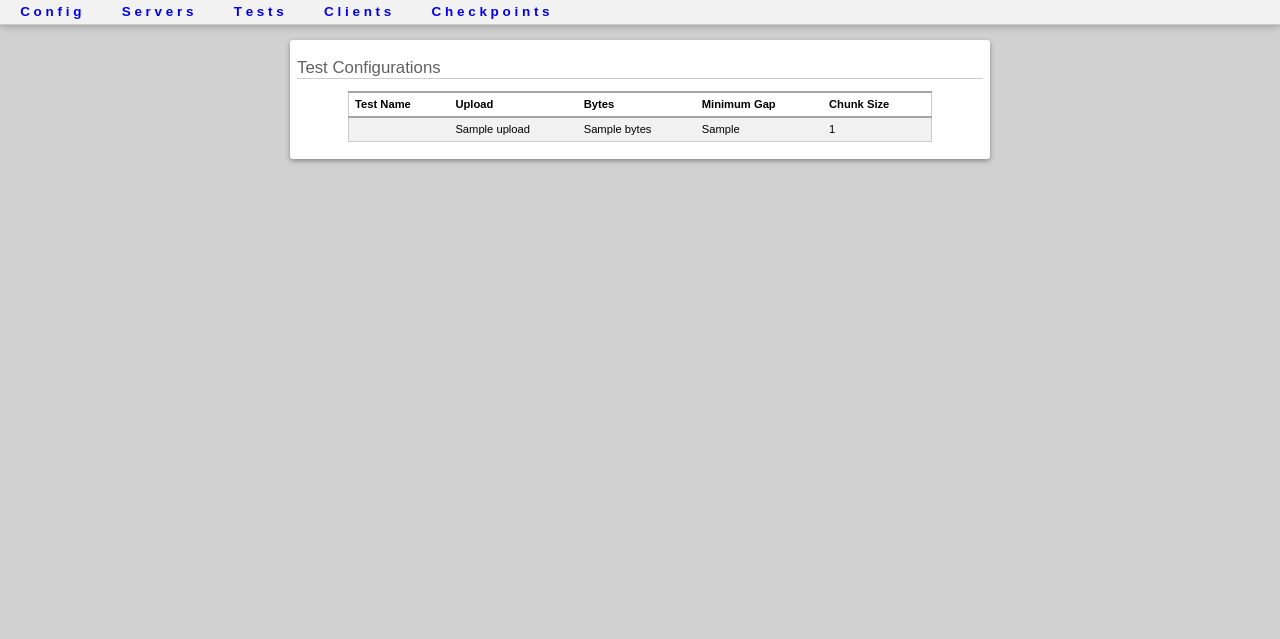
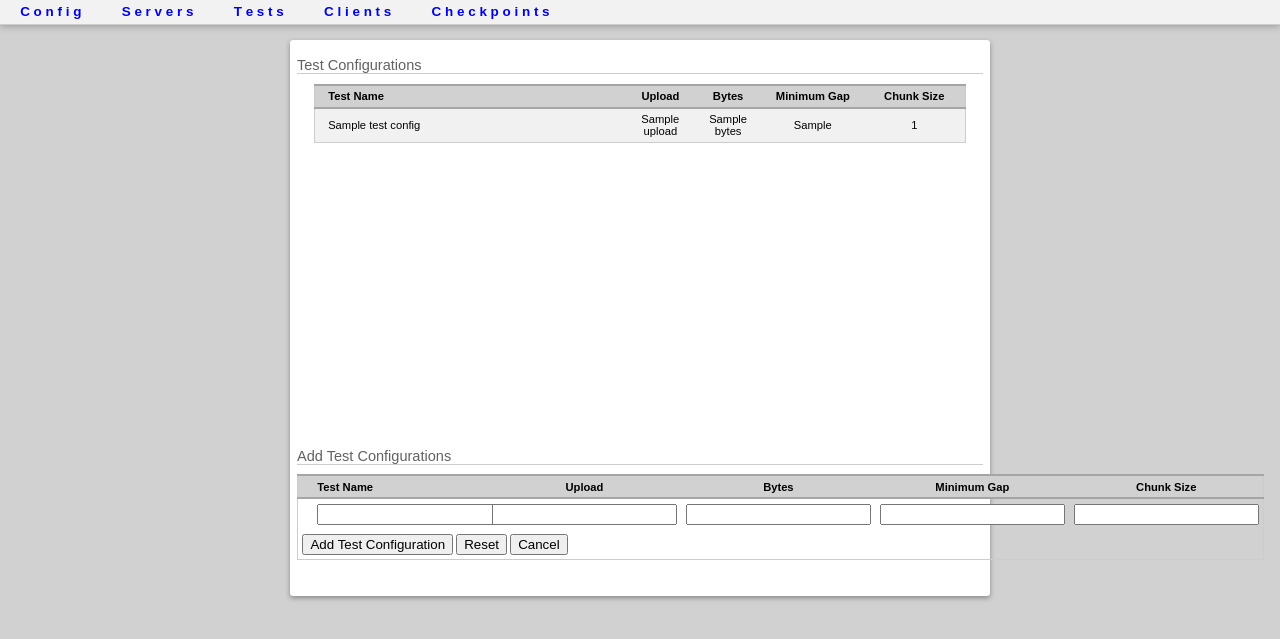
Before and after one commit to loum/itt, a Django app: template src/itt/control/templates/test_config/index.html in a window 1280 px wide. Shown: the part 52-691 px from the top of the page. Run offline with Django 3.2, Linux system fonts and the light colour scheme; the template is opened without the code that fills it: most values are stand-ins (such as "Sample title", 1, 10 or a date in 2020); form fields are guessed from the names that the template uses.

Commit message:
In general: * feature/us27 task/ta33 -- Create the test_config view insert form
control/test_config/forms.py
* create the TestConfigForm ModelForm

control/static/itt.css
control/static/test_config.css
control/templates/base.html
* Factored out the test_config CSS components into separate file,
  "control/static/test_config.css"

control/templates/test_config/index.html
* added support for the insert form

control/test_config/views.py
* created the index_post function to handle POST requests to the
  index.html page

```diff
--- a/src/itt/control/config/views.py
+++ b/src/itt/control/config/views.py
@@ -7,6 +7,7 @@ import subprocess
 from config.models import Config
 from config.forms import ConfigForm
 from server.models import Server
+
 
 def index(request, config_id=1):
     """Present a form that allows the ITT instance configuration settings
@@ -20,6 +21,7 @@ def index(request, config_id=1):
         response = _index_get(request, config)
 
     return response
+
 
 def _index_post(request, config):
     """
@@ -47,6 +49,7 @@ def _index_post(request, config):
 
     return HttpResponseRedirect('/config/')
 
+
 def _index_get(request, config):
     """
     """
@@ -61,6 +64,7 @@ def _index_get(request, config):
 
     return HttpResponse(t.render(c))
 
+
 def _server_control(type, action):
     """
     """
--- a/src/itt/control/static/itt.css
+++ b/src/itt/control/static/itt.css
@@ -40,7 +40,7 @@
 }
 
 h1 {
-    font-size: 1.5em;
+    font-size: 1.3em;
     color: #616161;
     font-weight: normal;
     font-family: Century Gothic, sans-serif;
@@ -60,23 +60,29 @@ table {
     position: static;
     top: 1em;
     border-collapse: collapse;
-    width: 85%;
+    width: 95%;
     margin-left: auto;
     margin-right: auto;
     border: thin solid #ccc;
 }
-
-th {
-    /*background: #d5d6de;*/
+thead {
+    background-color: #d1d1d1;
     border-top: 2px solid #a5a5a5;
     border-bottom: 2px solid #a5a5a5;
+    text-align: center;
+    padding: 0.4em;
+}
+th {
     font-weight: bold;
+    padding: 0.4em;
+    text-align: center;
 }
 td {
     font-weight: normal;
+    padding: 0.4em;
+    text-align: center;
 }
-th, td {
-    padding: 0.5em;
+tfoot td {
     text-align: left;
 }
 .odd {
@@ -90,8 +96,6 @@ th, td {
     height: 1.8em;
     border-bottom: thin solid #ccc;
     background: #f2f2f2;
-    /*background: #f5f0df;*/
-    /*border: medium solid #ccc;*/
     box-shadow: 0 0 8px #888;
 }
 #nav ul {
@@ -113,5 +117,5 @@ th, td {
     color: #f9cb00;
 }
 form {
-    padding-bottom: 20px
+    padding-bottom: 20px;
 }
--- /dev/null
+++ b/src/itt/control/static/test_config.css
@@ -0,0 +1,30 @@
+@import url('/static/itt.css');
+
+#testConfigList, #testConfigAdd {
+    padding-bottom: 5%;
+    height: 320px;
+}
+#testConfigAdd {
+    height: 70px;
+}
+#nameHead {
+    padding-left: 2%;
+    text-align: left;
+    width: 46%;
+}
+#uploadHead, #bytesHead {
+    width: 10%;
+}
+#minimum_gapHead, #chunk_sizeHead {
+    width: 15%;
+}
+#id_name {
+    width: 200px;
+}
+#id_bytes, #id_minimum_gap, #id_chunk_size {
+    width: 40px;
+}
+.nameLeftAlign {
+    padding-left: 2%;
+    text-align: left;
+}
--- a/src/itt/control/templates/base.html
+++ b/src/itt/control/templates/base.html
@@ -3,7 +3,9 @@
 <head>
 <meta http-equiv="Content-Type" content="text/html; charset=utf-8" />
 <title>{% block title %}Untitled Document{% endblock %}</title>
-<link href="{{ STATIC_URL }}itt.css" rel="stylesheet" type="text/css" />
+{% block css %}<link href="{{ STATIC_URL }}itt.css"
+                     rel="stylesheet"
+                     type="text/css" />{% endblock %}
 </head>
 
 <body>
--- a/src/itt/control/templates/test_config/index.html
+++ b/src/itt/control/templates/test_config/index.html
@@ -10,13 +10,16 @@ The itt.control.testconfig index.html accessible via:
         reference to the list of itt.control.test_config.TestConfig objects.
 
 {% endcomment %}
-
+{% block css %}
+<link href="{{ STATIC_URL }}test_config.css"
+      rel="stylesheet"
+      type="text/css" />
+{% endblock %}
 {% block title %}IP Test Tool Test Config{% endblock %}
 
 {% block content %}
-
 <h1>Test Configurations</h1>
-
+<div id="testConfigList">
 <table>
     <colgroup>
         <col id="name" />
@@ -27,11 +30,11 @@ The itt.control.testconfig index.html accessible via:
     </colgroup>
     <thead>
         <tr>
-            <th id="nameHead">Test Name</td>
-            <th id="uploadHead">Upload</td>
-            <th id="bytesHead">Bytes</td>
-            <th id="minimum_gapHead">Minimum Gap</td>
-            <th id="chunk_sizeHead">Chunk Size</td>
+            <th id="nameHead">Test Name</th>
+            <th id="uploadHead">Upload</th>
+            <th id="bytesHead">Bytes</th>
+            <th id="minimum_gapHead">Minimum Gap</th>
+            <th id="chunk_sizeHead">Chunk Size</th>
         </tr>
     </thead>
     {% if test_config_list %}
@@ -42,15 +45,68 @@ The itt.control.testconfig index.html accessible via:
         {% else %}
         <tr class="odd">
         {% endif %}
-            <td>&nbsp;</td>
+            <td class="nameLeftAlign">{{ test_config.name }}</td>
             <td>{{ test_config.upload }}</td>
             <td>{{ test_config.bytes }}</td>
             <td>{{ test_config.minimum_gap }}</td>
             <td>{{ test_config.chunk_size }}</td>
         </tr>
     {% endfor %}
+    {% else %}
+        <tr>
+            <td colspan="5"><i>No test configurations available</i></td>
+        </tr>
     {% endif %}
     </tbody>
 </table>
+</div> <!-- testConfigList -->
 
+<h1>Add Test Configurations</h1>
+<div id="testConfigAdd">
+<form action="" method="post">
+    {% csrf_token %}
+    <table>
+        <colgroup>
+            <col id="name" />
+            <col id="upload" />
+            <col id="bytes" />
+            <col id="minimum_gap" />
+            <col id="chunk_size" />
+        </colgroup>
+        <thead>
+            <tr>
+                <th id="nameHead">Test Name</th>
+                <th id="uploadHead">Upload</th>
+                <th id="bytesHead">Bytes</th>
+                <th id="minimum_gapHead">Minimum Gap</th>
+                <th id="chunk_sizeHead">Chunk Size</th>
+            </tr>
+        </thead>
+        <tfoot>
+            <tr>
+                <td colspan="5">
+                    <input type="submit"
+                           name="submit"
+                           value="Add Test Configuration">
+                    </input>
+                    <input type="reset" value="Reset"></input>
+                    <input type="submit"
+                           name="cancel"
+                           value="Cancel">
+                    </input>
+                </td>
+            </tr>
+        </tfoot>
+        <tbody>
+            <tr>
+                <td class="nameLeftAlign">{{ form.name }}</td>
+                <td>{{ form.upload }}</td>
+                <td>{{ form.bytes }}</td>
+                <td>{{ form.minimum_gap }}</td>
+                <td>{{ form.chunk_size }}</td>
+            </tr>
+        </tbody>
+    </table>
+</form>
+</div> <!-- testConfigAdd -->
 {% endblock %} {# content #}
--- a/src/itt/control/test_config/models.py
+++ b/src/itt/control/test_config/models.py
@@ -50,7 +50,8 @@ class FloatRangeField(models.FloatField):
 
 class TestConfig(models.Model):
 
-    name = models.CharField(max_length=20, unique=True)
+    name = models.CharField(max_length=20,
+                            unique=True)
     upload = models.BooleanField()
     bytes = IntegerRangeField(default=0,
                               min_value=0,
```
Also changed, not shown: src/itt/control/config/tests/__init__.py (+1 -1 lines), src/itt/control/config/tests/test_config_views.py (renamed from src/itt/control/config/tests/test_views.py, +2 -2 lines), src/itt/control/test/tests/tests.py (deleted, +0 -16 lines), src/itt/control/test_config/tests/__init__.py (+1 -0 lines), src/itt/control/test_config/tests/test_test_config_views.py (added, +27 -0 lines), src/itt/control/test_config/views.py (+26 -5 lines).
